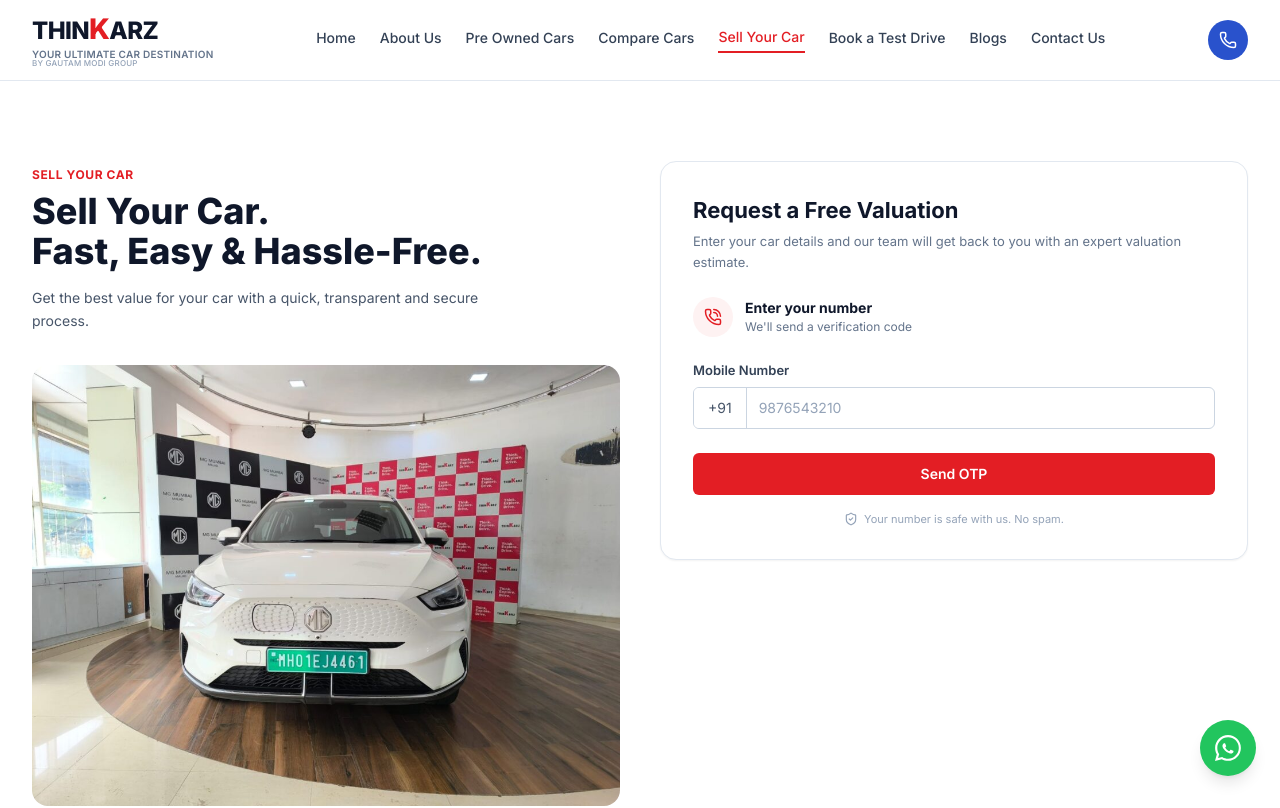
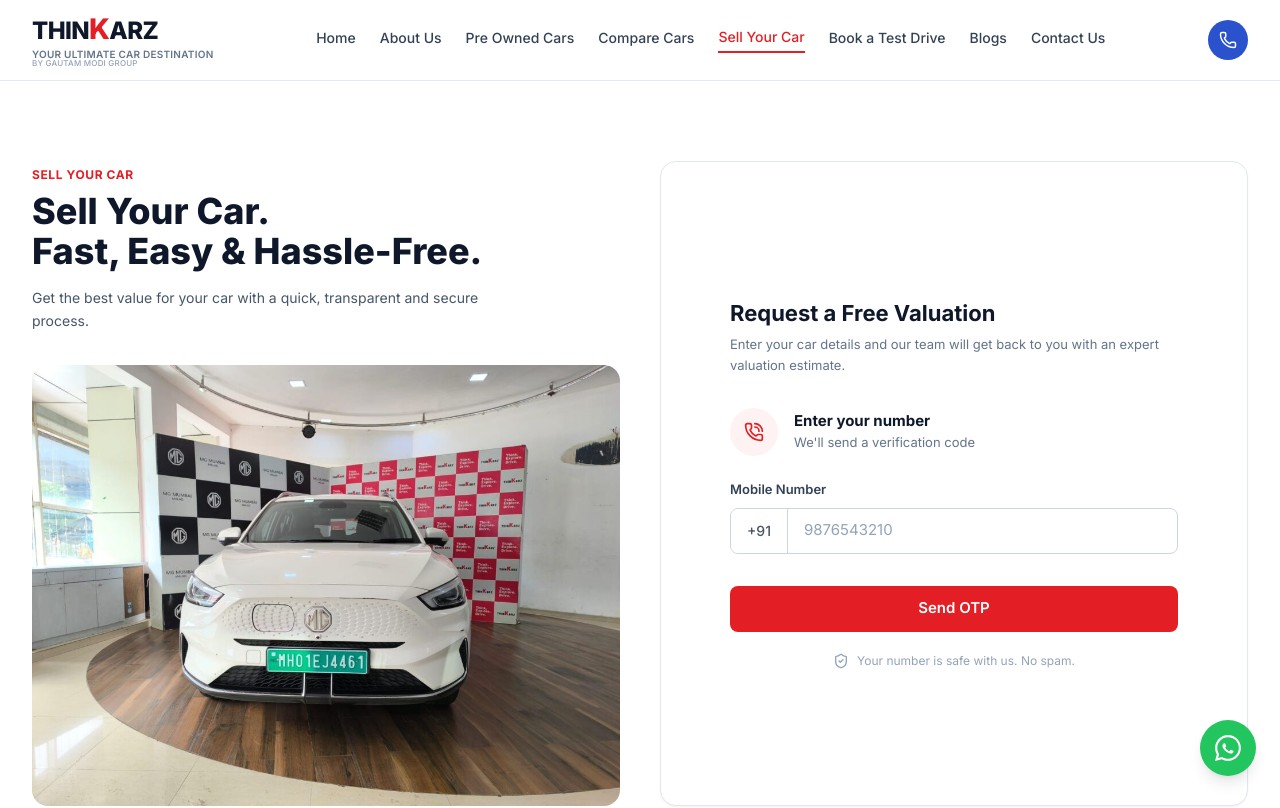
Before and after one commit to prashantjagtap2002/thinkarz, a Next.js app: page /sell-your-car in a window 1280 px wide. Shown: the top 808 px of the page. Built offline with nearby package versions, Linux system fonts and the light colour scheme.

Commit message:
Enhance Sell Valuation form layout for better balance

```diff
--- a/app/sell-your-car/page.tsx
+++ b/app/sell-your-car/page.tsx
@@ -70,7 +70,7 @@ export default function SellYourCarPage() {
   return (
     <>
       <section className="py-14 sm:py-20">
-        <div className="container-page grid grid-cols-1 items-start gap-10 lg:grid-cols-2">
+        <div className="container-page grid grid-cols-1 gap-10 lg:grid-cols-2">
           <div>
             <span className="section-eyebrow">Sell Your Car</span>
             <h1 className="text-3xl font-extrabold leading-tight text-slate-900 sm:text-4xl">
--- a/components/forms/OtpGatedSellValuationForm.tsx
+++ b/components/forms/OtpGatedSellValuationForm.tsx
@@ -114,27 +114,28 @@ export default function OtpGatedSellValuationForm() {
 
   return (
     <>
-      <div id="valuation-form" className="rounded-2xl border border-slate-200 bg-white p-6 shadow-sm sm:p-8">
+      <div id="valuation-form" className="flex h-full flex-col justify-center rounded-2xl border border-slate-200 bg-white p-6 shadow-sm sm:p-10 lg:p-12">
+        <div className="mx-auto w-full max-w-md">
           <h2 className="text-[22px] font-bold text-slate-900">Request a Free Valuation</h2>
-        <p className="mb-6 text-[13px] text-slate-500 leading-relaxed mt-1">
+          <p className="mb-8 text-[13px] text-slate-500 leading-relaxed mt-1">
             Enter your car details and our team will get back to you with an expert valuation estimate.
           </p>
 
           <form onSubmit={handleSendOtp}>
-          <div className="mb-6 flex items-center gap-3">
-            <div className="flex h-10 w-10 items-center justify-center rounded-full bg-[#fef2f2] text-[#e31e24]">
-              <PhoneCall size={18} strokeWidth={2} />
+            <div className="mb-6 flex items-center gap-4">
+              <div className="flex h-12 w-12 items-center justify-center rounded-full bg-[#fef2f2] text-[#e31e24]">
+                <PhoneCall size={20} strokeWidth={2} />
               </div>
               <div>
-              <p className="text-[14px] font-bold text-slate-900 leading-tight">Enter your number</p>
-              <p className="text-[12px] text-slate-500 mt-0.5">We'll send a verification code</p>
+                <p className="text-[15px] font-bold text-slate-900 leading-tight">Enter your number</p>
+                <p className="text-[13px] text-slate-500 mt-0.5">We'll send a verification code</p>
               </div>
             </div>
 
-          <div className="mb-6">
-            <label htmlFor="sell-phone" className="mb-1.5 block text-[13px] font-semibold text-slate-700">Mobile Number</label>
-            <div className="flex h-[42px] overflow-hidden rounded-[6px] border border-[#cbd5e1] bg-white focus-within:border-[#e31e24] focus-within:ring-1 focus-within:ring-[#e31e24]">
-              <div className="flex items-center justify-center border-r border-[#cbd5e1] bg-white px-3.5 text-[14px] text-slate-600">
+            <div className="mb-8">
+              <label htmlFor="sell-phone" className="mb-2 block text-[13px] font-semibold text-slate-700">Mobile Number</label>
+              <div className="flex h-[46px] overflow-hidden rounded-[8px] border border-[#cbd5e1] bg-white focus-within:border-[#e31e24] focus-within:ring-1 focus-within:ring-[#e31e24]">
+                <div className="flex items-center justify-center border-r border-[#cbd5e1] bg-white px-4 text-[14px] font-medium text-slate-600">
                   +91
                 </div>
                 <input
@@ -148,21 +149,22 @@ export default function OtpGatedSellValuationForm() {
                     setPhone(val);
                     if (phoneError) validatePhone(val);
                   }}
-                className="flex-1 bg-transparent px-3 text-[14px] text-slate-900 outline-none placeholder:text-[#94a3b8]"
+                  className="flex-1 bg-transparent px-4 text-[15px] text-slate-900 outline-none placeholder:text-[#94a3b8]"
                 />
               </div>
-            {phoneError && <p className="mt-1.5 text-[12px] text-red-600">{phoneError}</p>}
+              {phoneError && <p className="mt-2 text-[12px] text-red-600">{phoneError}</p>}
             </div>
 
-          <button type="submit" disabled={isLoading} className="h-[42px] w-full rounded-[6px] bg-[#e31e24] text-[14px] font-semibold text-white transition-colors hover:bg-[#c81a20] disabled:opacity-70">
+            <button type="submit" disabled={isLoading} className="h-[46px] w-full rounded-[8px] bg-[#e31e24] text-[15px] font-semibold text-white transition-colors hover:bg-[#c81a20] disabled:opacity-70">
               {isLoading ? 'Sending...' : 'Send OTP'}
             </button>
 
-          <div className="mt-4 flex items-center justify-center gap-1.5 text-[11px] text-slate-400">
-            <ShieldCheck size={14} />
+            <div className="mt-5 flex items-center justify-center gap-2 text-[12px] text-slate-400">
+              <ShieldCheck size={16} />
               <p>Your number is safe with us. No spam.</p>
             </div>
           </form>
+        </div>
       </div>
 
       {isOpen && (
```
Lines whose indentation alone changed are shown as unchanged.
